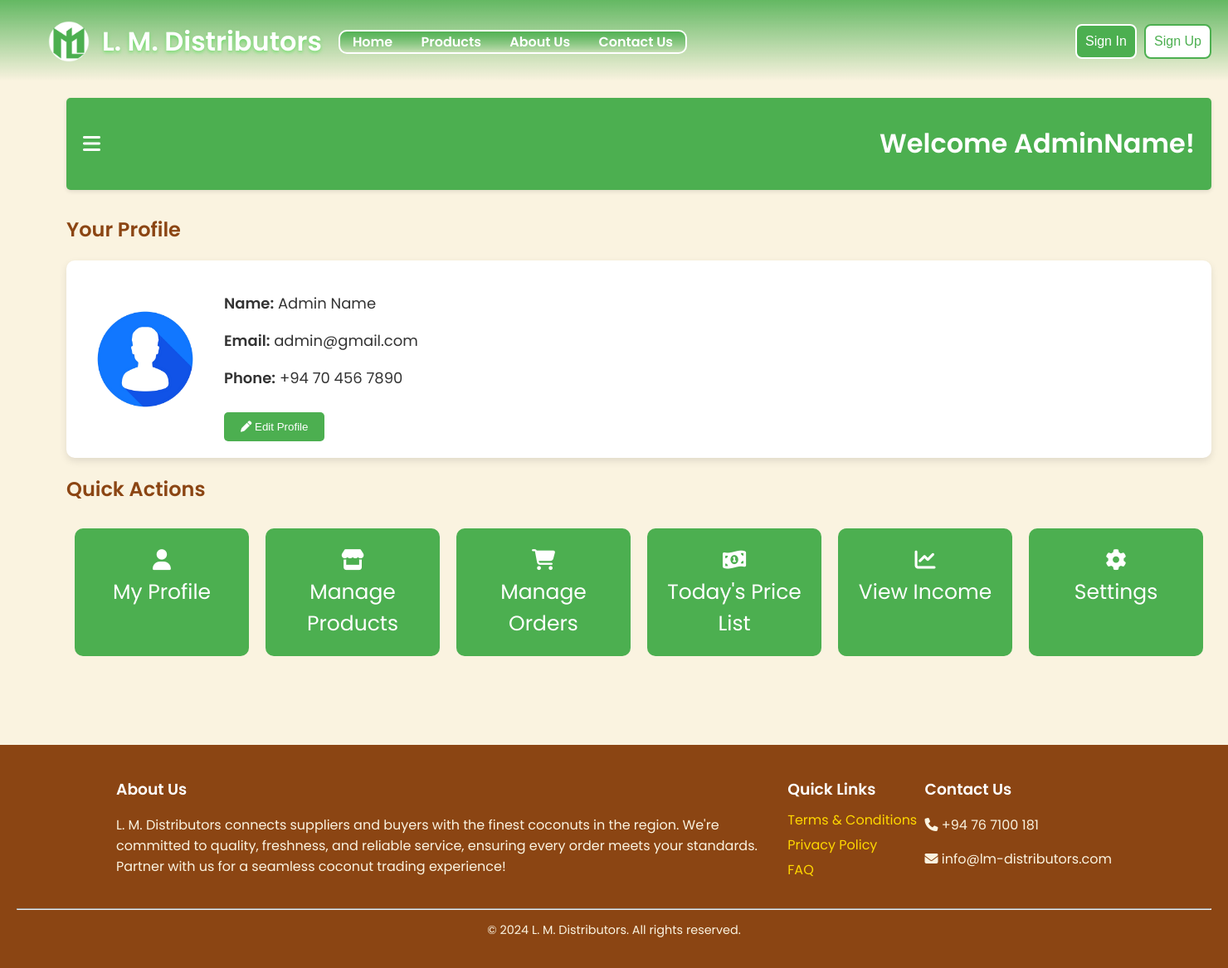
After one commit to nipun-munasinghe/LMDistributors, a PHP site: page /commonProfile.php in a window 1480 px wide. The commit adds this page. Shown: the whole page at 83% size. Run offline with PHP 8.4, Linux system fonts and the light colour scheme; some libraries are stand-ins or nearby versions.

Commit message:
Create Common Profile
Created Common Profile to edit easily

```diff
--- /dev/null
+++ b/commonProfile.php
@@ -0,0 +1,97 @@
+<!DOCTYPE html>
+<html lang="en">
+<head>
+    <meta charset="UTF-8">
+    <meta name="viewport" content="width=device-width, initial-scale=1.0">
+    <title>Common Profile</title>
+
+    <!-- link stylesheet -->
+    <link rel="stylesheet" href="./css/commonProfile.css">
+
+    <!-- Font Awesome for Icons -->
+    <link rel="stylesheet" href="https://cdnjs.cloudflare.com/ajax/libs/font-awesome/6.0.0-beta3/css/all.min.css">
+
+    <!-- Favicon -->
+    <link rel="icon" href="images/favicon.ico" type="image/x-icon">
+</head>
+<body>
+    <!-- Header -->
+    <?php include 'header.php'; ?>
+
+    <!-- Main Container -->
+    <div class="container">
+        <!-- Hidden Sidebar -->
+        <aside id="sidebar" class="sidebar">
+            <div class="sidebar-header">
+                <h2>Admin Dashboard</h2>
+                <i class="fas fa-times" id="close-sidebar"></i>
+            </div>
+
+            <ul class="sidebar-menu">
+                <li><a href="./admin.php"><i class="fa-solid fa-user"></i> My Profile</a></li>
+                <li><a href="./manageManagers.php"><i class="fas fa-user-tie"></i> Manage Managers</a></li>
+                <li><a href="./manageProducts.php"><i class="fa-solid fa-store"></i> Manage Products</a></li>
+                <li><a href="./manageOrders.php"><i class="fa-solid fa-cart-shopping"></i> Manage Orders</a></li>
+                <li><a href="./todayPrice.php"><i class="fa-solid fa-money-bill-1-wave"></i> Today's Price List</a></li>
+                <li><a href="./viewIncome.php"><i class="fas fa-chart-line"></i> View Income</a></li>
+                <li><a href="./accSettings.php"><i class="fas fa-cog"></i> Settings</a></li>
+                <li><a href="./logout.php"><i class="fas fa-sign-out-alt"></i> Logout</a></li>
+            </ul>
+        </aside>
+
+        <!-- Main Content -->
+        <div class="main-content">
+            <!-- Topbar -->
+            <div class="topbar">
+                <i class="fas fa-bars" id="toggle-sidebar"></i>
+                <h1>Welcome AdminName!</h1>
+            </div>
+
+            <!-- Admin Profile -->
+            <section class="admin-profile">
+                <h2>Your Profile</h2>
+                <div class="profile-card">
+                    <img src="images/default-profile.png" alt="Admin Profile Picture" class="profile-pic">
+                    <div class="profile-info">
+                        <p><strong>Name:</strong> Admin Name</p>
+                        <p><strong>Email:</strong> admin@gmail.com</p>
+                        <p><strong>Phone:</strong> +94 70 456 7890</p>
+                        <button class="btn edit-profile" onclick="window.location.href='./accSettings.php'"><i class="fa-solid fa-pen"></i> Edit Profile</button>
+                    </div>
+                </div>
+            </section>
+
+
+
+
+            <h2 class="quickH2">Quick Actions</h2>
+            <div class="quick">
+                <div class="card">
+                    <a href="./admin.php"><i class="fa-solid fa-user"></i><br>My Profile</a>
+                </div>
+                <div class="card">
+                    <a href="./manageProducts.php"><i class="fa-solid fa-store"></i><br>Manage Products</a>
+                </div>
+                <div class="card">
+                    <a href="./manageOrders.php"><i class="fa-solid fa-cart-shopping"></i><br>Manage Orders</a>
+                </div>
+                <div class="card">
+                    <a href="./todayPrice.php"><i class="fa-solid fa-money-bill-1-wave"></i><br>Today's Price List</a>
+                </div>
+                <div class="card">
+                    <a href="./viewIncome.php"><i class="fas fa-chart-line"></i><br>View Income</a>
+                </div>
+                <div class="card">
+                    <a href="./accSettings.php"><i class="fas fa-cog"></i><br>Settings</a>
+                </div>
+            </div>
+        </div>
+    </div>
+
+    <!-- Header -->
+    <?php include 'footer.php'; ?>
+
+    <!-- link script -->
+    <script src="./js/sideBar.js"></script>
+</body>
+</html>
--- /dev/null
+++ b/css/commonProfile.css
@@ -0,0 +1,206 @@
+/* General Styles */
+body {
+    margin: 0;
+    font-family: 'Poppins', sans-serif;
+    background-color: #FAF3E0;
+    color: #333;
+}
+
+/* Container Styling */
+.container {
+    display: flex;
+    height: 100vh;
+}
+
+/* Sidebar Styling */
+.sidebar {
+    position: fixed;
+    top: 0;
+    left: -250px;
+    width: 250px;
+    height: 100%;
+    background: #4CAF50;
+    color: #fff;
+    overflow: hidden;
+    transition: all 0.3s ease;
+    z-index: 1000;
+    display: flex;
+    flex-direction: column;
+    justify-content: space-between;
+}
+
+.sidebar-header {
+    padding: 20px;
+    display: flex;
+    justify-content: space-between;
+    align-items: center;
+}
+
+.sidebar-header h2 {
+    font-size: 18px;
+}
+
+.sidebar-menu {
+    list-style: none;
+    padding: 0;
+    margin: 0;
+}
+
+.sidebar-menu li {
+    padding: 15px 20px;
+    cursor: pointer;
+    transition: background-color 0.3s ease;
+    display: flex;
+    align-items: center;
+}
+
+.sidebar-menu li a{
+    text-decoration: none;
+    color: #fff;
+}
+
+.sidebar-menu li:hover {
+    background-color: #3E8E41;
+}
+
+.sidebar-menu i {
+    margin-right: 10px;
+}
+
+/* Close Icon */
+#close-sidebar {
+    cursor: pointer;
+}
+
+/* Sidebar Toggle Styling */
+.sidebar.active {
+    left: 0;
+}
+
+/* Main Content Styling */
+.main-content {
+    flex-grow: 1;
+    padding: 20px;
+    margin-left: 60px;
+}
+
+/* Top bar Styling */
+.topbar {
+    display: flex;
+    align-items: center;
+    justify-content: space-between;
+    padding: 10px 20px;
+    background-color: #4CAF50;
+    border-radius: 5px;
+    box-shadow: 0 2px 5px rgba(0, 0, 0, 0.1);
+}
+
+.topbar i {
+    font-size: 24px;
+    cursor: pointer;
+    color: #fff;
+}
+
+.topbar h1 {
+    color: #fff;
+}
+
+/* Admin Profile Section */
+.admin-profile {
+    margin-top: 30px;
+}
+
+.admin-profile h2, .quickH2 {
+    font-size: 24px;
+    color: #8B4513;
+    margin-bottom: 20px;
+}
+
+.profile-card {
+    display: flex;
+    align-items: center;
+    background: #fff;
+    padding: 20px;
+    border-radius: 10px;
+    box-shadow: 0 4px 10px rgba(0, 0, 0, 0.1);
+    animation: fadeIn 1s ease-in-out;
+}
+
+.profile-pic {
+    width: 150px;
+    height: 150px;
+    border-radius: 50%;
+    margin-right: 20px;
+    object-fit: cover;
+}
+
+.profile-info {
+    font-size: 18px;
+    color: #333;
+}
+
+.edit-profile {
+    margin-top: 10px;
+    padding: 10px 20px;
+    background: #4CAF50;
+    color: white;
+    border: none;
+    border-radius: 5px;
+    cursor: pointer;
+    transition: background-color 0.3s ease;
+}
+
+.edit-profile:hover {
+    background-color: #3E8E41;
+}
+
+
+
+
+
+
+
+/* quick action cards */
+.quick {
+    display: flex;
+    justify-content: space-between;
+}
+
+.card {
+    border: none;
+    border-radius: 10px;
+    padding: 20px;
+    margin: 10px;
+    width: 170px;
+    background-color: #4CAF50;
+    cursor: pointer;
+    text-align: center;
+    transition: transform 1s ease;
+}
+
+.card a {
+    text-decoration: none;
+    font-size: 25px;
+    color: #fff;
+}
+
+.card a:hover {
+    color: #FFD700;
+}
+
+.card:hover {
+    transform: scale(1.05);
+    background-color: #3E8E41;
+}
+
+/* Animations */
+@keyframes fadeIn {
+    from {
+        opacity: 0;
+        transform: translateY(-10px);
+    }
+    to {
+        opacity: 1;
+        transform: translateY(0);
+    }
+}
--- a/css/manageManagers.css
+++ b/css/manageManagers.css
@@ -282,6 +282,7 @@ body {
     height: 360px;
     overflow-y: scroll; /* Enable vertical scrolling */
     overflow-x: scroll; /* Enable horizontal scrolling */
+    scroll-behavior: smooth;
     padding-right: 10px;
     padding-left: 13px;
     box-sizing: content-box;
```
